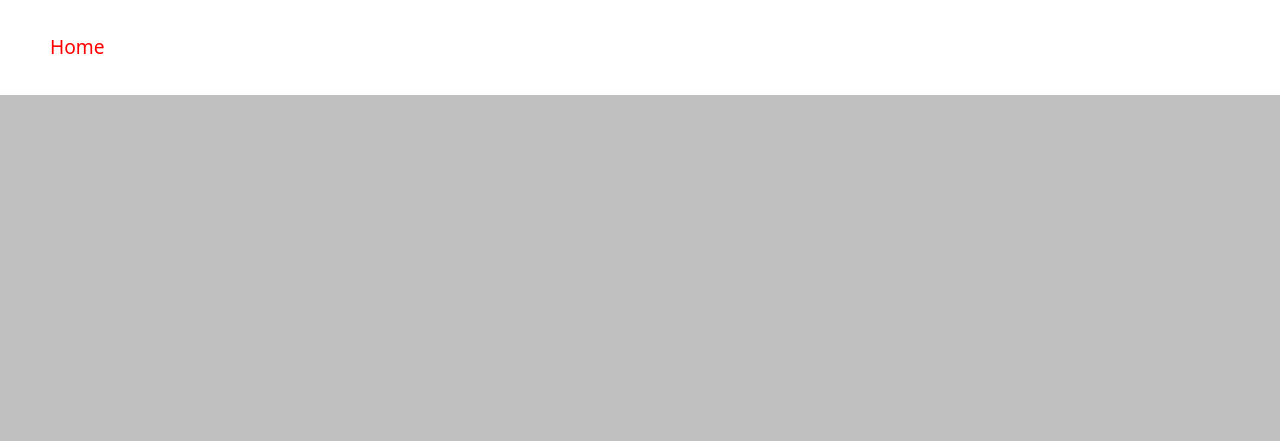
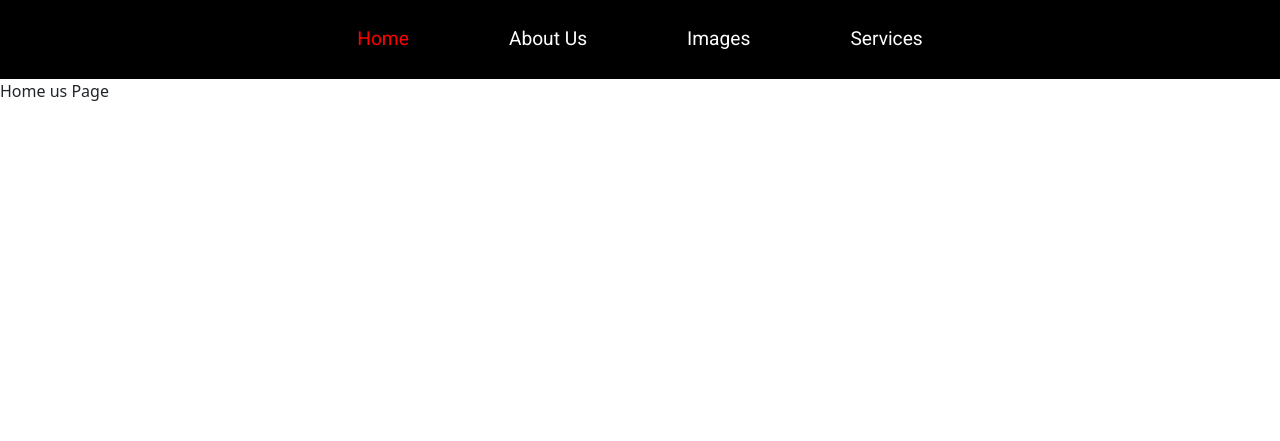
Before and after one commit to denissimform/Single-Page-Application, a plain HTML site: page index.html in a window 1280 px wide. Shown: the top 441 px of the page. Drawn offline with nearby package versions, Linux system fonts and the light colour scheme.

Commit message:
index.html

```diff
--- a/index.html
+++ b/index.html
@@ -11,13 +11,13 @@
 </head>
 
 <body>
-    <nav class="navbar">
+    <nav class="navbar-container">
         <a class="navlink active-link" data-view-page="Home" data-default="true">Home</a>
         <a class="navlink" data-view-page="AboutUs">About Us</a>
         <a class="navlink" data-view-page="Images">Images</a>
         <a class="navlink" data-view-page="Services">Services</a>
     </nav>
-    <div class="my-container" id="page-preview"> </div>
+    <div id="page-preview"> </div>
 
     <!-- JS file -->
     <script src="./JS/index.js"></script>
```
